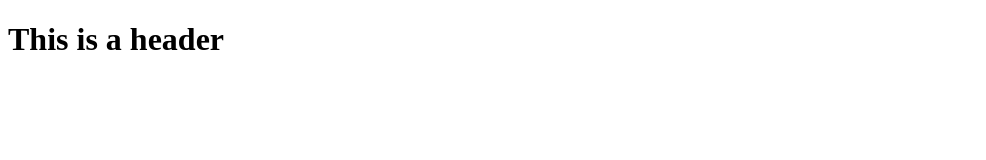
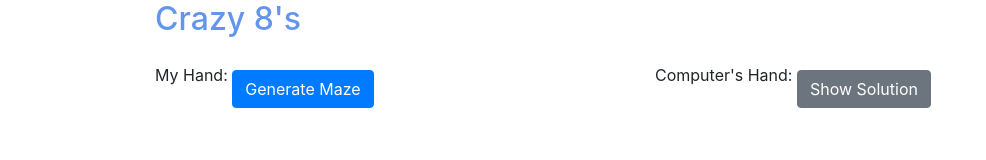
Before and after one commit to 9xr42/JSCardGame, a plain HTML site: page index.html in a window 1280 px wide. Shown: the whole page, without its empty margins (0-986 px from the left). Drawn offline with nearby package versions, Linux system fonts and the light colour scheme.

Commit message:
Add files via upload

```diff
--- a/index.html
+++ b/index.html
@@ -1,7 +1,27 @@
 <!DOCTYPE html>
-<head>
-    <title>This is a card game</title>
-</head>
-<body>
-    <h1>This is a header</h1>
-</body>
+<html>
+  <head>
+    <title>Crazy 8's</title>
+    <link rel="stylesheet" type="text/css" href="https://cdn.jsdelivr.net/npm/bootstrap@4.6.1/dist/css/bootstrap.min.css">
+    <script type="text/javascript" src="game.js"></script>
+  </head>
+  <body>
+    <div class="container" style="max-width: 1000px;">
+      <h2 style="color: cornflowerblue;">Crazy 8's</h2>
+      <div class="row">
+        <div class="col-6">
+          <span>My Hand: </span>
+          <button class="btn btn-primary mt-4" id="generator">
+            Generate Maze
+          </button>
+        </div>
+        <div class="col-6">
+          <span>Computer's Hand: </span>
+          <button class="btn btn-secondary mt-4" id="solution">
+            Show Solution
+          </button>
+        </div>
+      </div>
+    </div>
+  </body>
+</html>
```
